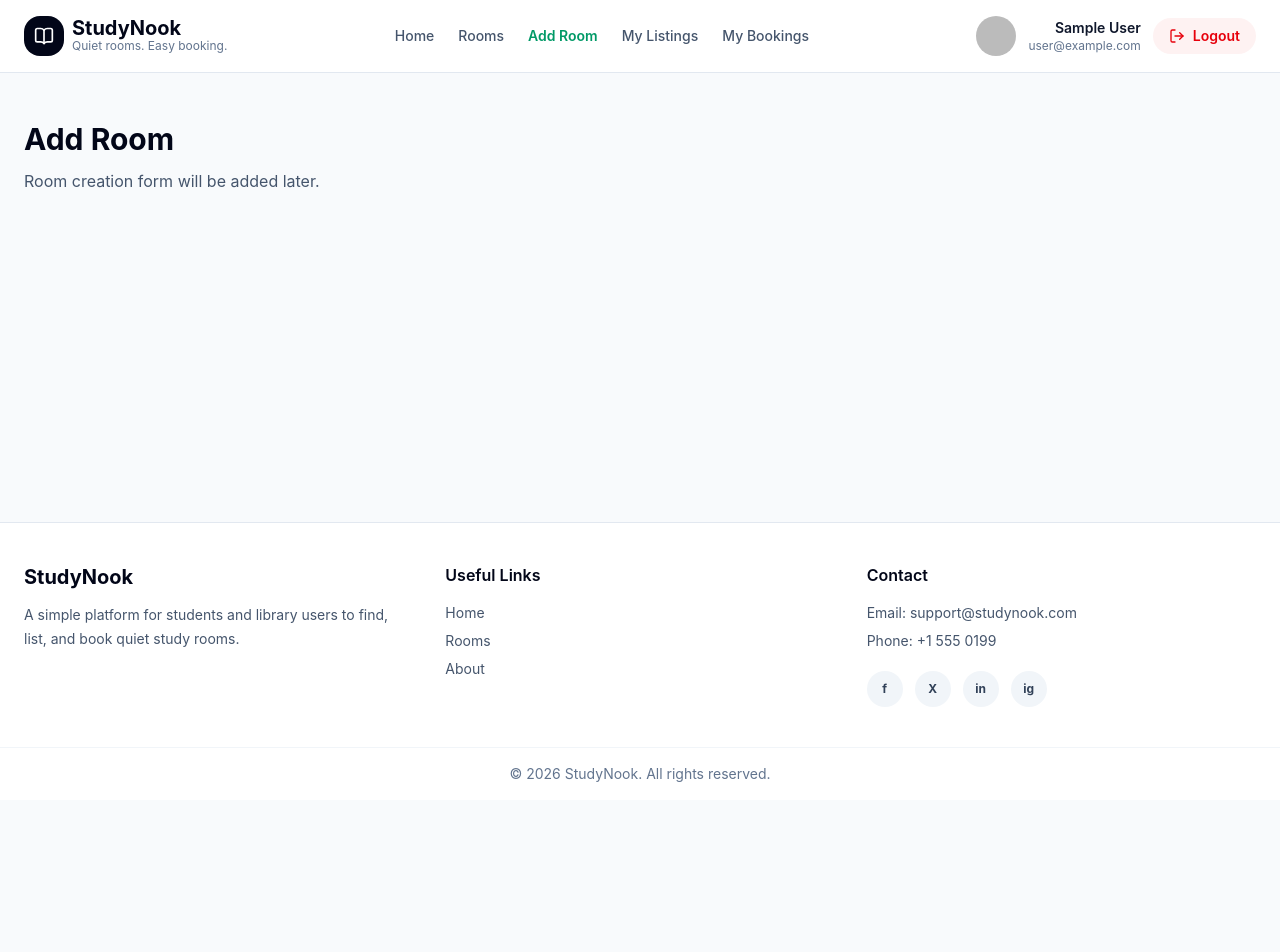
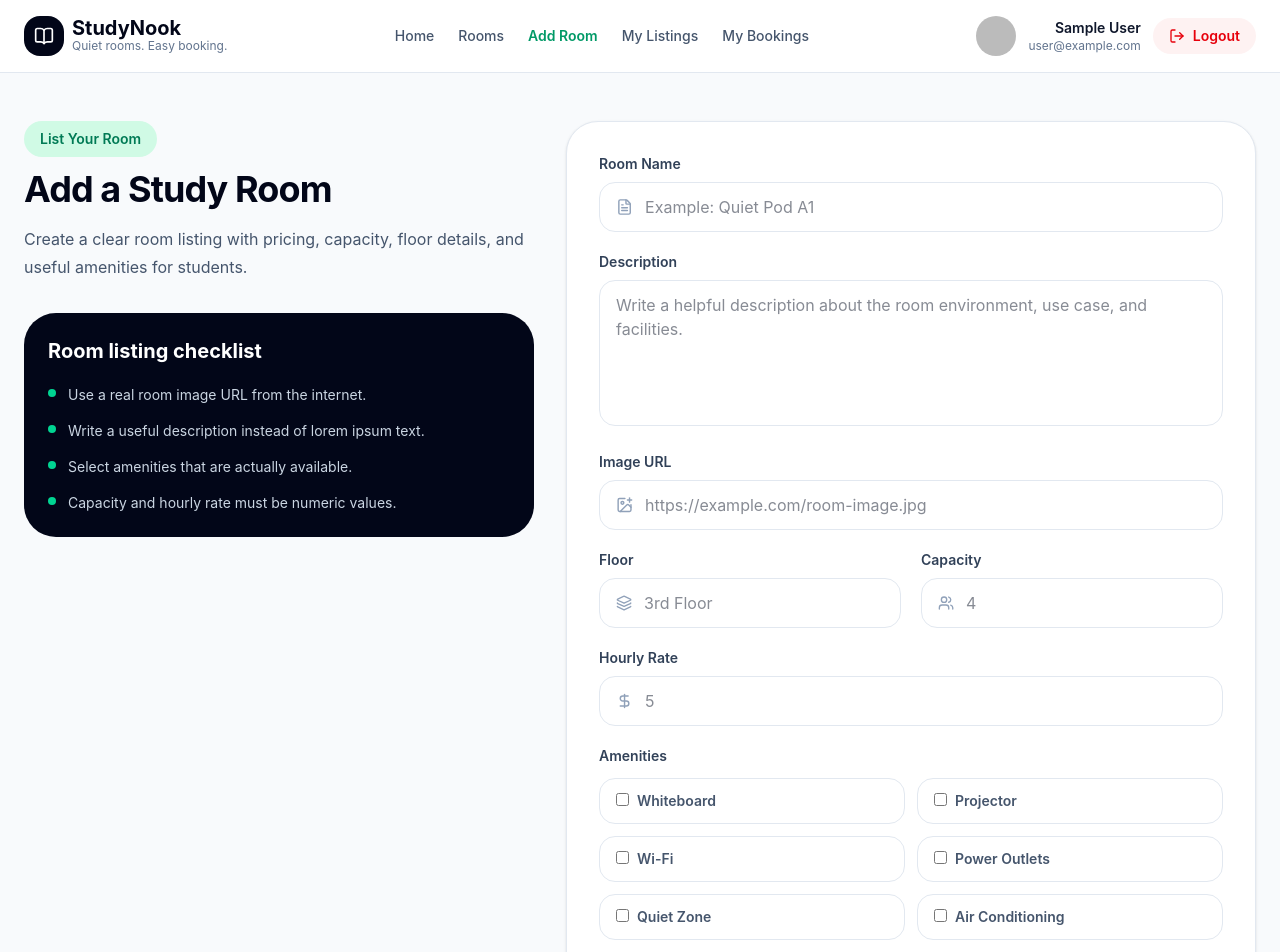
Before and after one commit to Toukir048/studynook-client, a React (Vite) app: page /add-room in a window 1280 px wide. Shown: the top 952 px of the page. Before the commit the page ends 800 px from the top, so only its background shows below. Built offline with nearby package versions, Linux system fonts and the light colour scheme; no server answers; sample sign-in values are in the browser's storage.

Commit message:
Add room form UI with amenities selection

```diff
--- a/src/pages/AddRoom.jsx
+++ b/src/pages/AddRoom.jsx
@@ -1,6 +1,50 @@
+import { useState } from "react";
 import { Helmet } from "react-helmet-async";
+import toast from "react-hot-toast";
+import { ImagePlus, Layers, Users, DollarSign, FileText } from "lucide-react";
+import PrimaryButton from "../components/PrimaryButton";
+import SectionHeader from "../components/SectionHeader";
+import { amenitiesOptions } from "../utils/demoRooms";
 
 const AddRoom = () => {
+  const [selectedAmenities, setSelectedAmenities] = useState([]);
+
+  const handleAmenityChange = (amenity) => {
+    setSelectedAmenities((previousAmenities) => {
+      if (previousAmenities.includes(amenity)) {
+        return previousAmenities.filter((item) => item !== amenity);
+      }
+
+      return [...previousAmenities, amenity];
+    });
+  };
+
+  const handleAddRoom = (event) => {
+    event.preventDefault();
+
+    const form = event.target;
+
+    const newRoom = {
+      roomName: form.roomName.value,
+      description: form.description.value,
+      image: form.image.value,
+      floor: form.floor.value,
+      capacity: Number(form.capacity.value),
+      hourlyRate: Number(form.hourlyRate.value),
+      amenities: selectedAmenities,
+    };
+
+    if (selectedAmenities.length === 0) {
+      toast.error("Please select at least one amenity");
+      return;
+    }
+
+    console.log(newRoom);
+    toast.success("Add room form is ready. Backend will be connected later.");
+    form.reset();
+    setSelectedAmenities([]);
+  };
+
   return (
     <>
       <Helmet>
@@ -8,10 +52,189 @@ const AddRoom = () => {
       </Helmet>
 
       <section className="mx-auto max-w-7xl px-4 py-12 md:px-6">
-        <h1 className="text-3xl font-bold text-slate-950">Add Room</h1>
-        <p className="mt-3 text-slate-600">
-          Room creation form will be added later.
-        </p>
+        <div className="grid gap-8 lg:grid-cols-[0.85fr_1.15fr]">
+          <div>
+            <SectionHeader
+              eyebrow="List Your Room"
+              title="Add a Study Room"
+              description="Create a clear room listing with pricing, capacity, floor details, and useful amenities for students."
+            />
+
+            <div className="mt-8 rounded-[2rem] bg-slate-950 p-6 text-white">
+              <h3 className="text-xl font-bold">Room listing checklist</h3>
+
+              <div className="mt-5 space-y-4 text-sm text-slate-300">
+                <div className="flex gap-3">
+                  <span className="mt-1 h-2 w-2 rounded-full bg-emerald-400"></span>
+                  <p>Use a real room image URL from the internet.</p>
+                </div>
+
+                <div className="flex gap-3">
+                  <span className="mt-1 h-2 w-2 rounded-full bg-emerald-400"></span>
+                  <p>Write a useful description instead of lorem ipsum text.</p>
+                </div>
+
+                <div className="flex gap-3">
+                  <span className="mt-1 h-2 w-2 rounded-full bg-emerald-400"></span>
+                  <p>Select amenities that are actually available.</p>
+                </div>
+
+                <div className="flex gap-3">
+                  <span className="mt-1 h-2 w-2 rounded-full bg-emerald-400"></span>
+                  <p>Capacity and hourly rate must be numeric values.</p>
+                </div>
+              </div>
+            </div>
+          </div>
+
+          <form
+            onSubmit={handleAddRoom}
+            className="rounded-[2rem] border border-slate-200 bg-white p-5 shadow-sm md:p-8"
+          >
+            <div className="grid gap-5 md:grid-cols-2">
+              <div className="md:col-span-2">
+                <label className="mb-2 block text-sm font-semibold text-slate-700">
+                  Room Name
+                </label>
+                <div className="flex items-center gap-3 rounded-2xl border border-slate-200 px-4 py-3 focus-within:border-emerald-500">
+                  <FileText size={18} className="text-slate-400" />
+                  <input
+                    type="text"
+                    name="roomName"
+                    required
+                    placeholder="Example: Quiet Pod A1"
+                    className="w-full bg-transparent outline-none"
+                  />
+                </div>
+              </div>
+
+              <div className="md:col-span-2">
+                <label className="mb-2 block text-sm font-semibold text-slate-700">
+                  Description
+                </label>
+                <textarea
+                  name="description"
+                  required
+                  rows="5"
+                  placeholder="Write a helpful description about the room environment, use case, and facilities."
+                  className="w-full resize-none rounded-2xl border border-slate-200 px-4 py-3 outline-none focus:border-emerald-500"
+                ></textarea>
+              </div>
+
+              <div className="md:col-span-2">
+                <label className="mb-2 block text-sm font-semibold text-slate-700">
+                  Image URL
+                </label>
+                <div className="flex items-center gap-3 rounded-2xl border border-slate-200 px-4 py-3 focus-within:border-emerald-500">
+                  <ImagePlus size={18} className="text-slate-400" />
+                  <input
+                    type="url"
+                    name="image"
+                    required
+                    placeholder="https://example.com/room-image.jpg"
+                    className="w-full bg-transparent outline-none"
+                  />
+                </div>
+              </div>
+
+              <div>
+                <label className="mb-2 block text-sm font-semibold text-slate-700">
+                  Floor
+                </label>
+                <div className="flex items-center gap-3 rounded-2xl border border-slate-200 px-4 py-3 focus-within:border-emerald-500">
+                  <Layers size={18} className="text-slate-400" />
+                  <input
+                    type="text"
+                    name="floor"
+                    required
+                    placeholder="3rd Floor"
+                    className="w-full bg-transparent outline-none"
+                  />
+                </div>
+              </div>
+
+              <div>
+                <label className="mb-2 block text-sm font-semibold text-slate-700">
+                  Capacity
+                </label>
+                <div className="flex items-center gap-3 rounded-2xl border border-slate-200 px-4 py-3 focus-within:border-emerald-500">
+                  <Users size={18} className="text-slate-400" />
+                  <input
+                    type="number"
+                    name="capacity"
+                    required
+                    min="1"
+                    placeholder="4"
+                    className="w-full bg-transparent outline-none"
+                  />
+                </div>
+              </div>
+
+              <div className="md:col-span-2">
+                <label className="mb-2 block text-sm font-semibold text-slate-700">
+                  Hourly Rate
+                </label>
+                <div className="flex items-center gap-3 rounded-2xl border border-slate-200 px-4 py-3 focus-within:border-emerald-500">
+                  <DollarSign size={18} className="text-slate-400" />
+                  <input
+                    type="number"
+                    name="hourlyRate"
+                    required
+                    min="1"
+                    placeholder="5"
+                    className="w-full bg-transparent outline-none"
+                  />
+                </div>
+              </div>
+
+              <div className="md:col-span-2">
+                <label className="mb-3 block text-sm font-semibold text-slate-700">
+                  Amenities
+                </label>
+
+                <div className="grid gap-3 sm:grid-cols-2">
+                  {amenitiesOptions.map((amenity) => {
+                    const isSelected = selectedAmenities.includes(amenity);
+
+                    return (
+                      <label
+                        key={amenity}
+                        className={`cursor-pointer rounded-2xl border px-4 py-3 text-sm font-semibold transition ${
+                          isSelected
+                            ? "border-emerald-500 bg-emerald-50 text-emerald-700"
+                            : "border-slate-200 bg-white text-slate-600 hover:border-emerald-300"
+                        }`}
+                      >
+                        <input
+                          type="checkbox"
+                          checked={isSelected}
+                          onChange={() => handleAmenityChange(amenity)}
+                          className="mr-2 accent-emerald-600"
+                        />
+                        {amenity}
+                      </label>
+                    );
+                  })}
+                </div>
+              </div>
+            </div>
+
+            <div className="mt-8 flex flex-col gap-3 sm:flex-row">
+              <PrimaryButton type="submit" className="w-full sm:w-auto">
+                Add Room
+              </PrimaryButton>
+
+              <PrimaryButton
+                type="reset"
+                variant="light"
+                className="w-full sm:w-auto"
+                onClick={() => setSelectedAmenities([])}
+              >
+                Clear Form
+              </PrimaryButton>
+            </div>
+          </form>
+        </div>
       </section>
     </>
   );
```
